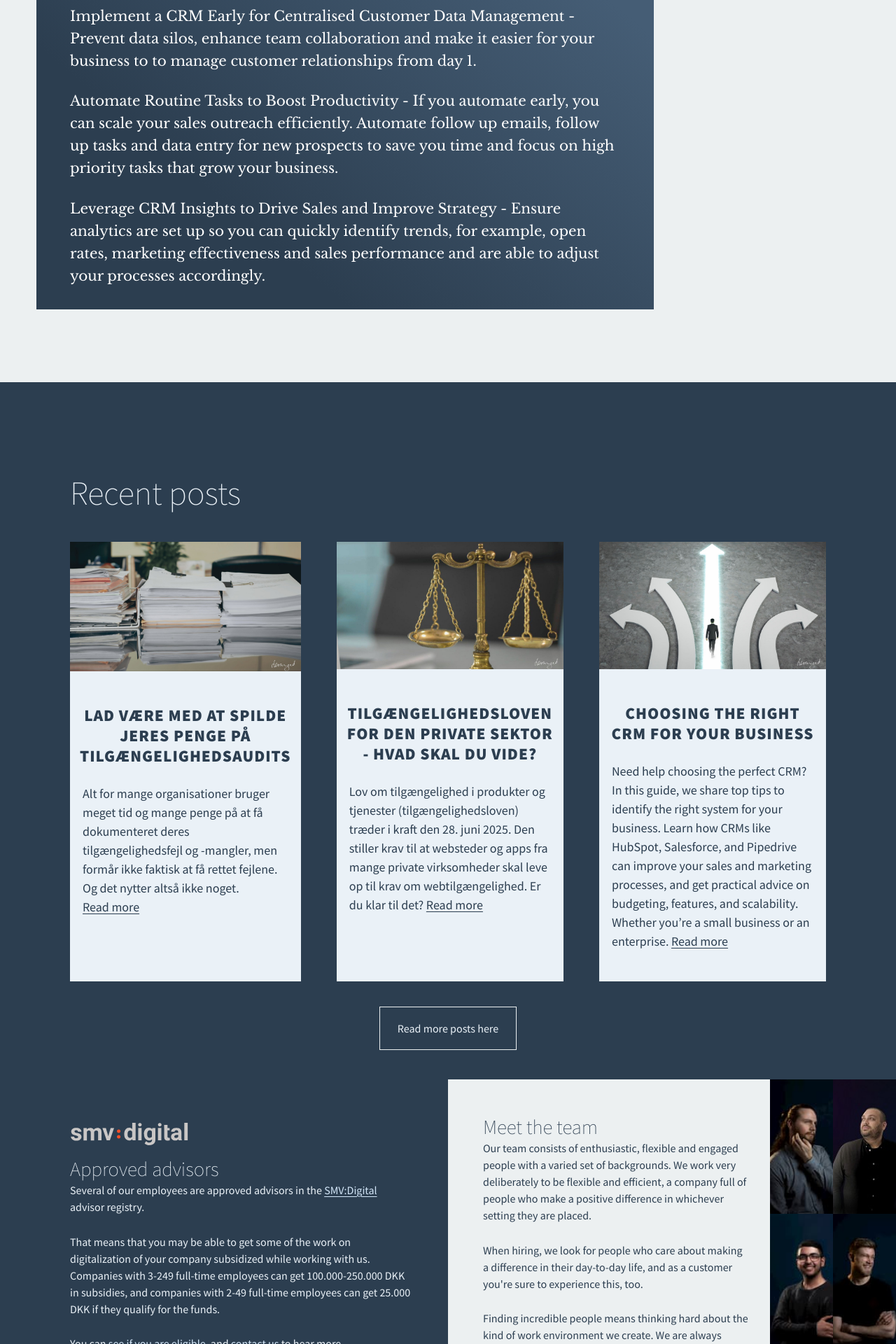
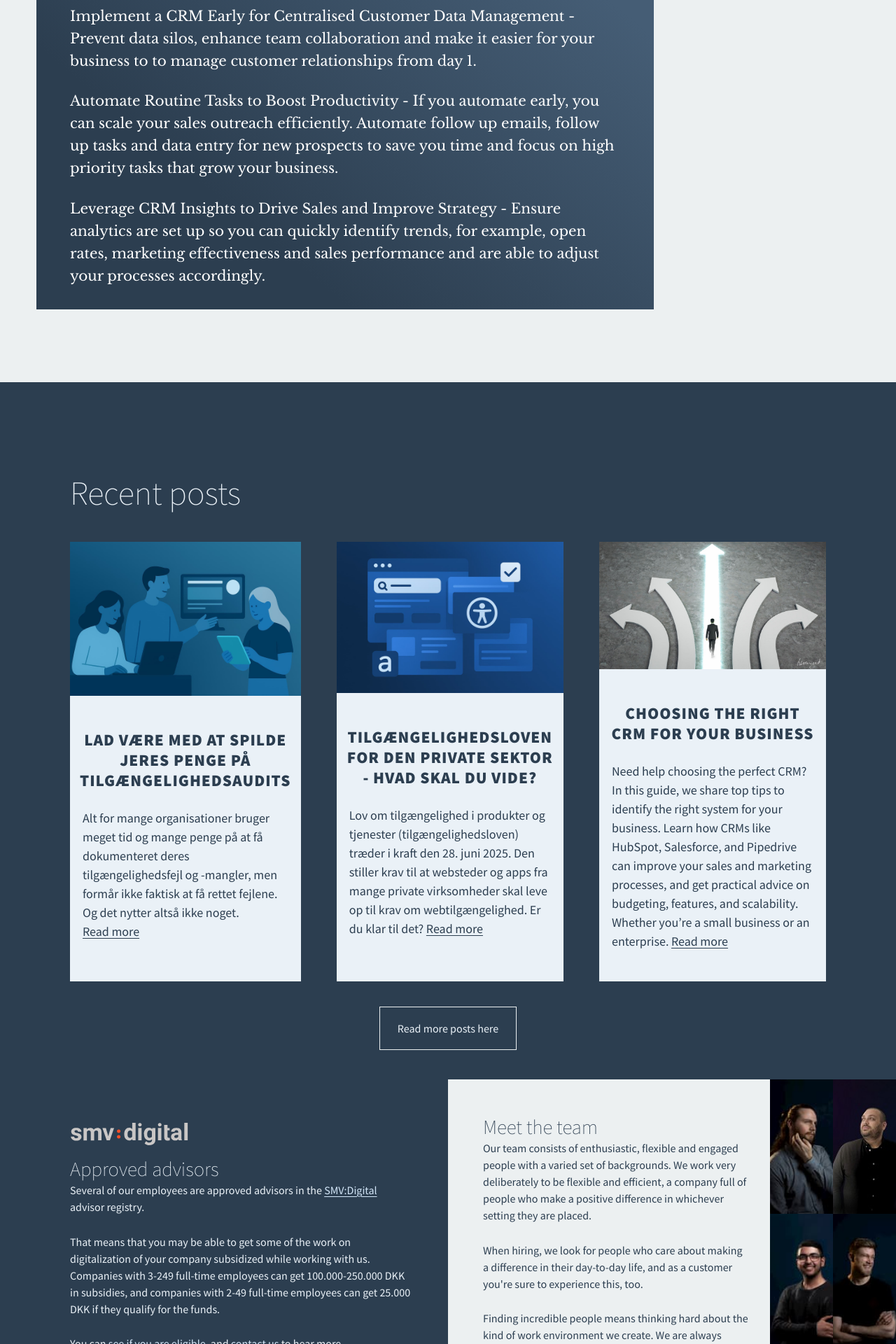
Before and after one commit to derangeddk/deranged.dk, a Jekyll site: the page built from _posts/2024-05-07-what-is-a-crm.html, in a window 1280 px wide. Shown: the part 4480-6400 px from the top of the page at 70% size. Built offline with Jekyll 4.4.1, drawn with Linux system fonts in a browser that asks for light colours; some web fonts are replaced; comment, search, counter and statistics services are not loaded.

Commit message:
Update a11y post images

```diff
--- a/_posts/2024-05-07-what-is-a-crm.html
+++ b/_posts/2024-05-07-what-is-a-crm.html
@@ -10,6 +10,7 @@
   Streamline Customer Relationships, Enhance Sales, and Drive Growth with the
   Right CRM
 at: May 7<sup>th</sup> 2025<br>
+author: Simon Paul Spinola
 by: >
   <a href="mailto:simon@deranged.dk">Simon Paul Spinola</a>
 ---
--- a/_posts/2024-05-08-how-to-choose-a-crm-system.html
+++ b/_posts/2024-05-08-how-to-choose-a-crm-system.html
@@ -11,6 +11,7 @@
 subtitle: >
   A guide to selecting the right CRM option for your business.
 at: May 8<sup>th</sup> 2025
+author: Simon Paul Spinola
 by: >
   <a href="mailto:simon@deranged.dk">Simon Paul Spinola</a>
 ---
--- a/_posts/2025-05-09-tilgængelighedsloven-for-den-private-sektor.html
+++ b/_posts/2025-05-09-tilgængelighedsloven-for-den-private-sektor.html
@@ -9,12 +9,14 @@
 meta: "Tilgængelighedsloven gælder fra 28. juni 2025. Se hvem den omfatter, hvilke krav der gælder, og hvordan din virksomhed kan sikre overholdelse."
 excerpt: "Lov om tilgængelighed i produkter og tjenester (tilgængelighedsloven) træder i kraft den 28. juni 2025. Den stiller krav til at websteder og apps fra mange private virksomheder skal leve op til krav om webtilgængelighed. Er du klar til det?"
 categories: "accessibility"
-img: "/img/blog-posts/Tilgængelighedsloven_for_den_private_sektor_deranged_blog.jpg"
+img: "/img/blog-posts/a11y-3.jpg"
+img-small: "/img/blog-posts/a11y-3.jpg"
 subtitle: >
   Lov om tilgængelighed i produkter og tjenester (tilgængelighedsloven) træder i kraft den 28. juni 2025.
   Den stiller krav til at websteder og apps fra mange private virksomheder skal leve op til krav om webtilgængelighed.
   Er du klar til det?
 at: 9. maj 2025
+author: Anne Thyme Nørregaard
 by: >
   <a href="mailto:anne@deranged.dk">Anne Thyme Nørregaard</a>
 ---
--- a/_posts/2025-05-12-lad-vaere-med-at-spilde-jeres-penge på-tilgaengelighedsaudits.html
+++ b/_posts/2025-05-12-lad-vaere-med-at-spilde-jeres-penge på-tilgaengelighedsaudits.html
@@ -9,11 +9,13 @@
 categories: "accessibility"
 meta: "Alt for mange organisationer bruger meget tid og mange penge på at få dokumenteret deres tilgængelighedsfejl og -mangler, men formår ikke faktisk at få rettet fejlene. Og det nytter altså ikke noget."
 excerpt: "Alt for mange organisationer bruger meget tid og mange penge på at få dokumenteret deres tilgængelighedsfejl og -mangler, men formår ikke faktisk at få rettet fejlene. Og det nytter altså ikke noget."
-img: "/img/blog-posts/deranged_blog_Lad_være_med_at_spilde_jeres_penge_på_tilgængelighedsaudits.jpg"
+img: "/img/blog-posts/a11y-1.jpg"
+img-small: "/img/blog-posts/a11y-1.jpg"
 subtitle: >
   Alt for mange organisationer bruger meget tid og mange penge på at få dokumenteret deres tilgængelighedsfejl og -mangler, men formår ikke faktisk at få rettet fejlene.
   Og det nytter altså ikke noget.
 at: 12. maj 2025
+author: Anne Thyme Nørregaard
 by: >
   <a href="mailto:niels@deranged.dk">Niels Abildgaard</a> interviewer <a href="mailto:anne@deranged.dk">Anne Thyme Nørregaard</a>
 ---
```
Also changed, not shown: img/blog-posts/a11y-1.jpg (added), img/blog-posts/a11y-2.jpg (added), img/blog-posts/a11y-3.jpg (added), img/blog-posts/a11y-4.jpg (added).
